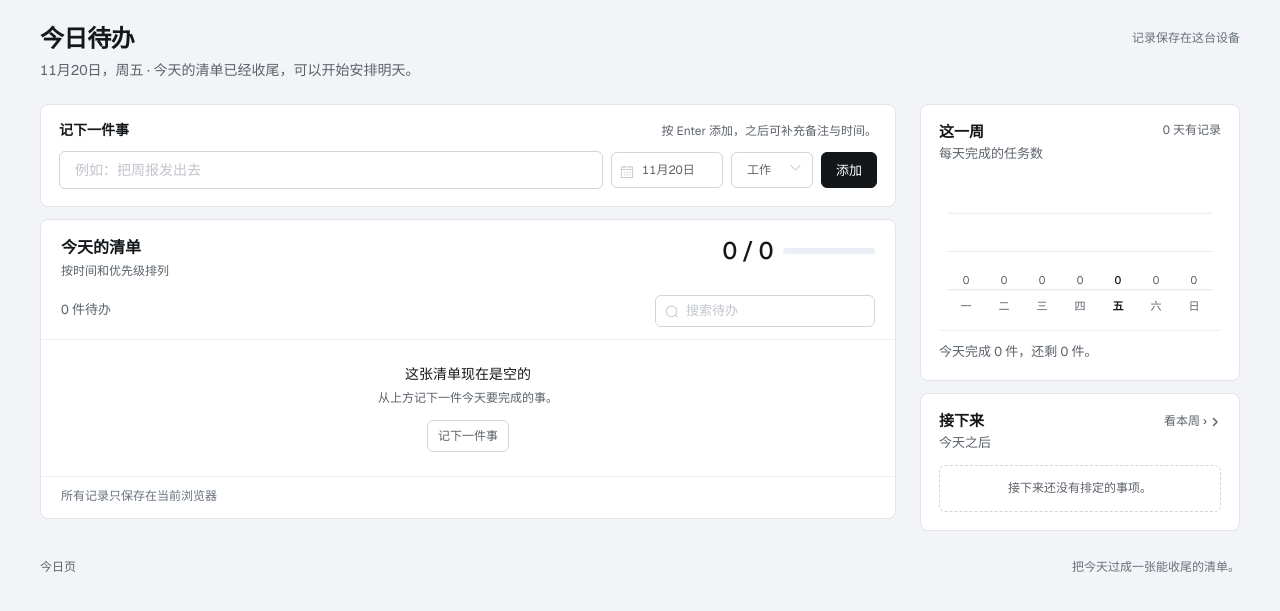
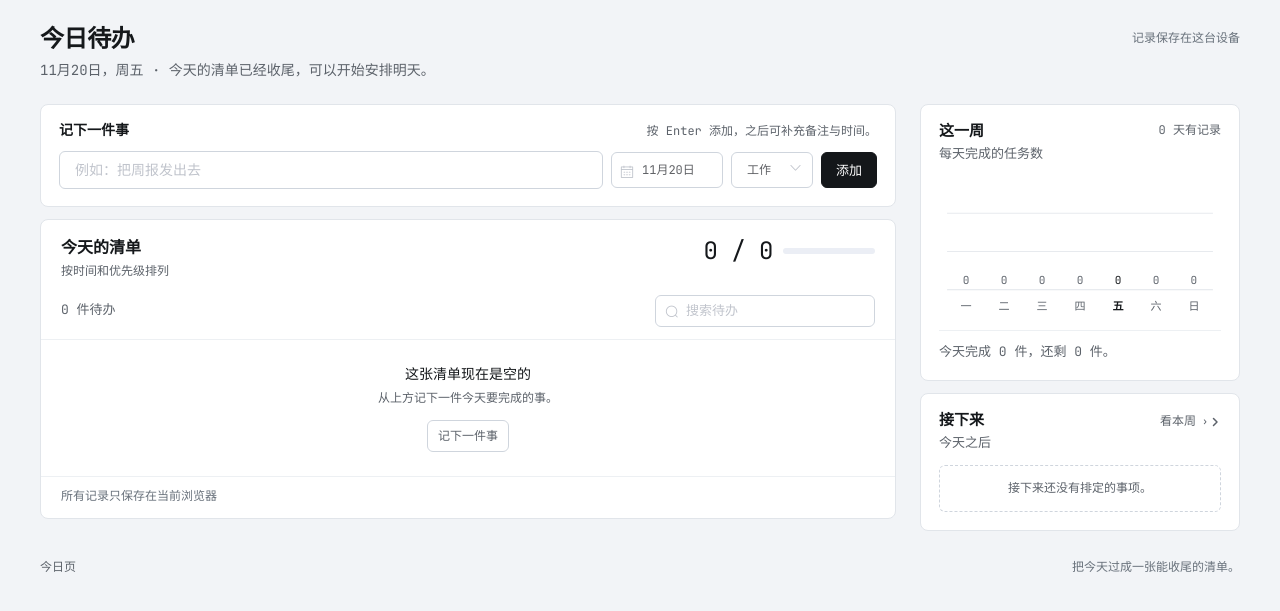
Before and after one commit to rxw2106/tododay, a plain HTML site: page index.html in a window 1280 px wide. Shown: the part 57-668 px from the top of the page. Drawn offline with Linux system fonts and the light colour scheme; a web font is replaced by a local one.

Commit message:
style(fonts): 替换 Geist 字体为 JetBrains Mono 和 LXGW WenKai Lite
- 将 Geist 字体（400/500/600/700 四个字重 .ttf）替换为 JetBrains Mono 可变字重 .woff2 和 LXGW WenKai Lite .woff2
- 更新 CSS 变量 --font 使用新字体栈
- 将 font-family: inherit 改为使用 var(--font)，并扩展选择器覆盖 Element UI 组件
- 更新 Service Worker 缓存名称为 tododay-v3 并同步字体文件引用

```diff
--- a/assets/index.css
+++ b/assets/index.css
@@ -1,29 +1,17 @@
 @font-face {
-  font-family: "Geist";
-  src: url("./fonts/geist-400.ttf") format("truetype");
+  font-family: "JetBrains Mono";
+  src: url("./fonts/JetBrainsMono.woff2") format("woff2");
   font-style: normal;
-  font-weight: 400;
+  font-weight: 100 900;
   font-display: swap;
+  unicode-range: U+0000-00FF;
 }
+
 @font-face {
-  font-family: "Geist";
-  src: url("./fonts/geist-500.ttf") format("truetype");
+  font-family: "LXGW WenKai Lite";
+  src: url("./fonts/lxgw-wkl.woff2") format("woff2");
   font-style: normal;
-  font-weight: 500;
-  font-display: swap;
-}
-@font-face {
-  font-family: "Geist";
-  src: url("./fonts/geist-600.ttf") format("truetype");
-  font-style: normal;
-  font-weight: 600;
-  font-display: swap;
-}
-@font-face {
-  font-family: "Geist";
-  src: url("./fonts/geist-700.ttf") format("truetype");
-  font-style: normal;
-  font-weight: 700;
+  font-weight: 100 900;
   font-display: swap;
 }
 
@@ -52,7 +40,7 @@
   --axis-ink: #68717b;
   --pill-neutral-bg: #eef1f4;
   --pill-neutral-ink: #343a40;
-  --font: "Geist", "Segoe UI", system-ui, sans-serif;
+  --font: "JetBrains Mono", "LXGW WenKai Lite", "Segoe UI", system-ui, sans-serif;
   --fs-title: 24px;
   --fs-section: 16px;
   --fs-kpi: 24px;
@@ -82,7 +70,7 @@ body {
   font-variant-numeric: tabular-nums;
 }
 body.is-locked { overflow: hidden; }
-button, input, select, textarea { font-family: inherit; }
+button, input, select, textarea, .el-button, .el-input__inner, .el-textarea__inner { font-family: var(--font); }
 button { -webkit-tap-highlight-color: transparent; }
 ::selection { background: #dbe8fb; color: var(--text); }
 a, button, input, select, textarea { outline-color: var(--accent); }
--- a/sw.js
+++ b/sw.js
@@ -1,5 +1,5 @@
 /* Bump the cache name whenever the app shell changes. */
-const CACHE_NAME = 'tododay-v1';
+const CACHE_NAME = 'tododay-v3';
 
 const APP_SHELL = [
   './',
@@ -18,10 +18,8 @@ const APP_SHELL = [
   './assets/element-ui/index.js',
   './assets/element-ui/fonts/element-icons.woff',
   './assets/element-ui/fonts/element-icons.ttf',
-  './assets/fonts/geist-400.ttf',
-  './assets/fonts/geist-500.ttf',
-  './assets/fonts/geist-600.ttf',
-  './assets/fonts/geist-700.ttf',
+  './assets/fonts/JetBrainsMono.woff2',
+  './assets/fonts/lxgw-wkl.woff2',
   './assets/data.js',
   './assets/tododay.js'
 ];
```
Also changed, not shown: assets/fonts/JetBrainsMono.woff2 (added), assets/fonts/geist-400.ttf (deleted), assets/fonts/geist-500.ttf (deleted), assets/fonts/geist-600.ttf (deleted), assets/fonts/geist-700.ttf (deleted), 1 other file.
